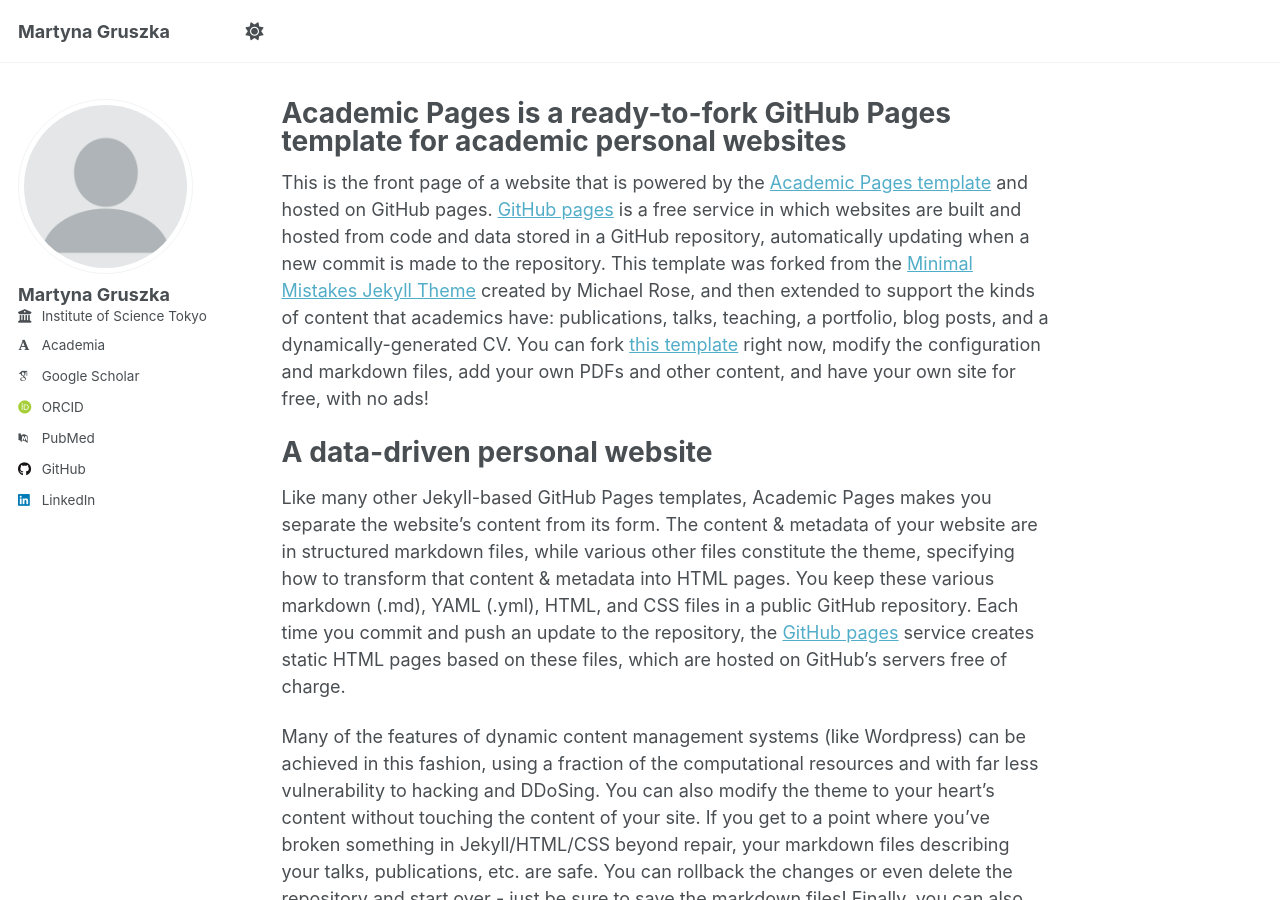
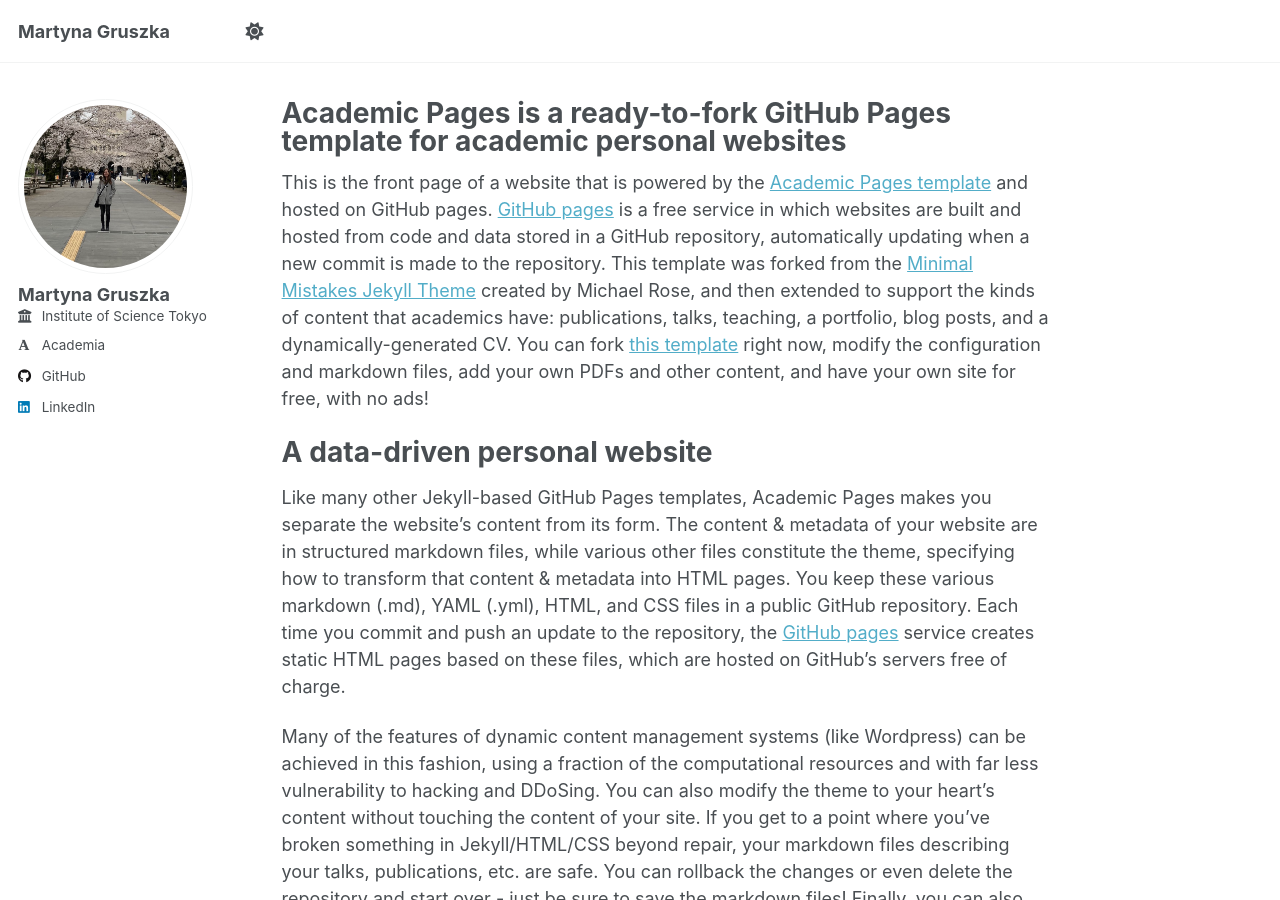
Before and after one commit to martgru/martgru.github.io, a Jekyll site: the page built from _pages/about.md, in a window 1280 px wide and 900 px high. Built offline with Jekyll 4.4.1, drawn with Linux system fonts in a browser that asks for light colours; some web fonts are replaced.

Commit message:
Update _config.yml

```diff
--- a/_config.yml
+++ b/_config.yml
@@ -12,7 +12,7 @@
 title                    : "Martyna Gruszka"
 title_separator          : "-"
 name                     : &name "Martyna Klaudia Gruszka"
-description              : &description "..."
+description              : &description "First-year Master's student in Computer Science at the Institute of Science Tokyo."
 url                      : https://martgru.github.io # the base hostname & protocol for your site e.g. "https://[your GitHub username].github.io" or if you already have some other page hosted on Github then use "https://[your GitHub username].github.io/[Your Repo Name]"
 baseurl                  : "" # the subpath of your site, e.g. "/blog"
 repository               : "martgru/martgru.github.io"
@@ -22,7 +22,7 @@
 #               Additional customization can be done by editing /_includes/author-profile.html
 author:
   # Biographic information
-  avatar           : "profile.png"
+  avatar           : "profile.jpeg"
   name             : "Martyna Gruszka"
   #pronouns         : # example: "she/her"
   #bio              : "Short biography for the left-hand sidebar"
@@ -33,14 +33,14 @@
 
   # Academic websites
   academia         : "https://mmai.tech/"
-  arxiv            : # URL - Update with the correct link to your profile
-  googlescholar    : "https://scholar.google.com/citations?user=PS_CX0AAAAAJ"
-  impactstory      : # URL
-  orcid            : "http://orcid.org/yourorcidurl"
-  semantic         : # URL
-  pubmed           : "https://www.ncbi.nlm.nih.gov/pubmed/?term=john+snow"
-  researchgate     : # URL
-  scopus           : # URL
+  #arxiv            : # URL - Update with the correct link to your profile
+  #googlescholar    : "https://scholar.google.com/citations?user=PS_CX0AAAAAJ"
+  #impactstory      : # URL
+  #orcid            : "http://orcid.org/yourorcidurl"
+  #semantic         : # URL
+  #pubmed           : "https://www.ncbi.nlm.nih.gov/pubmed/?term=john+snow"
+  #researchgate     : # URL
+  #scopus           : # URL
 
   # Repositories and software development
   #bitbucket        : # Username - Update with your username on the site
```
